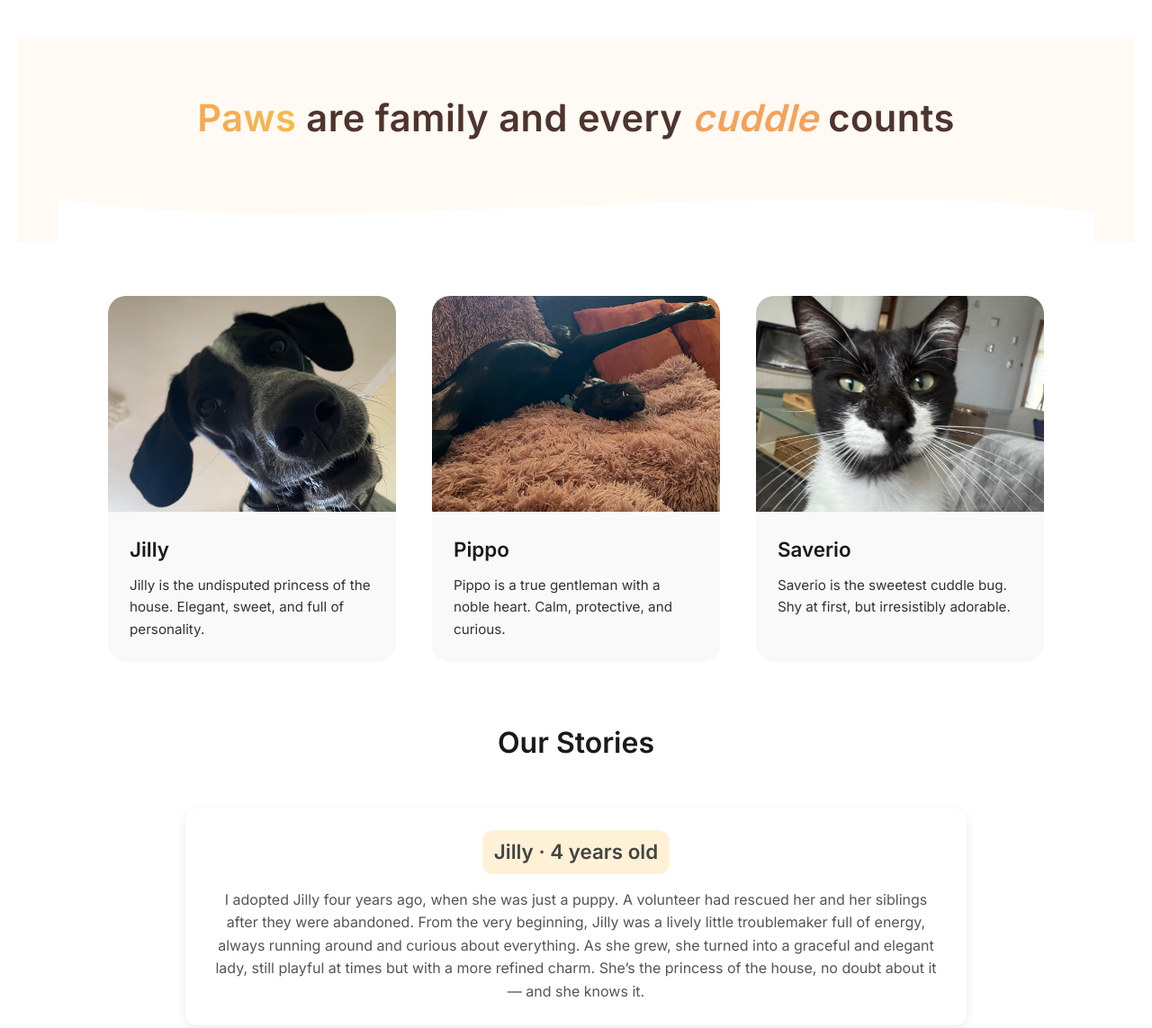
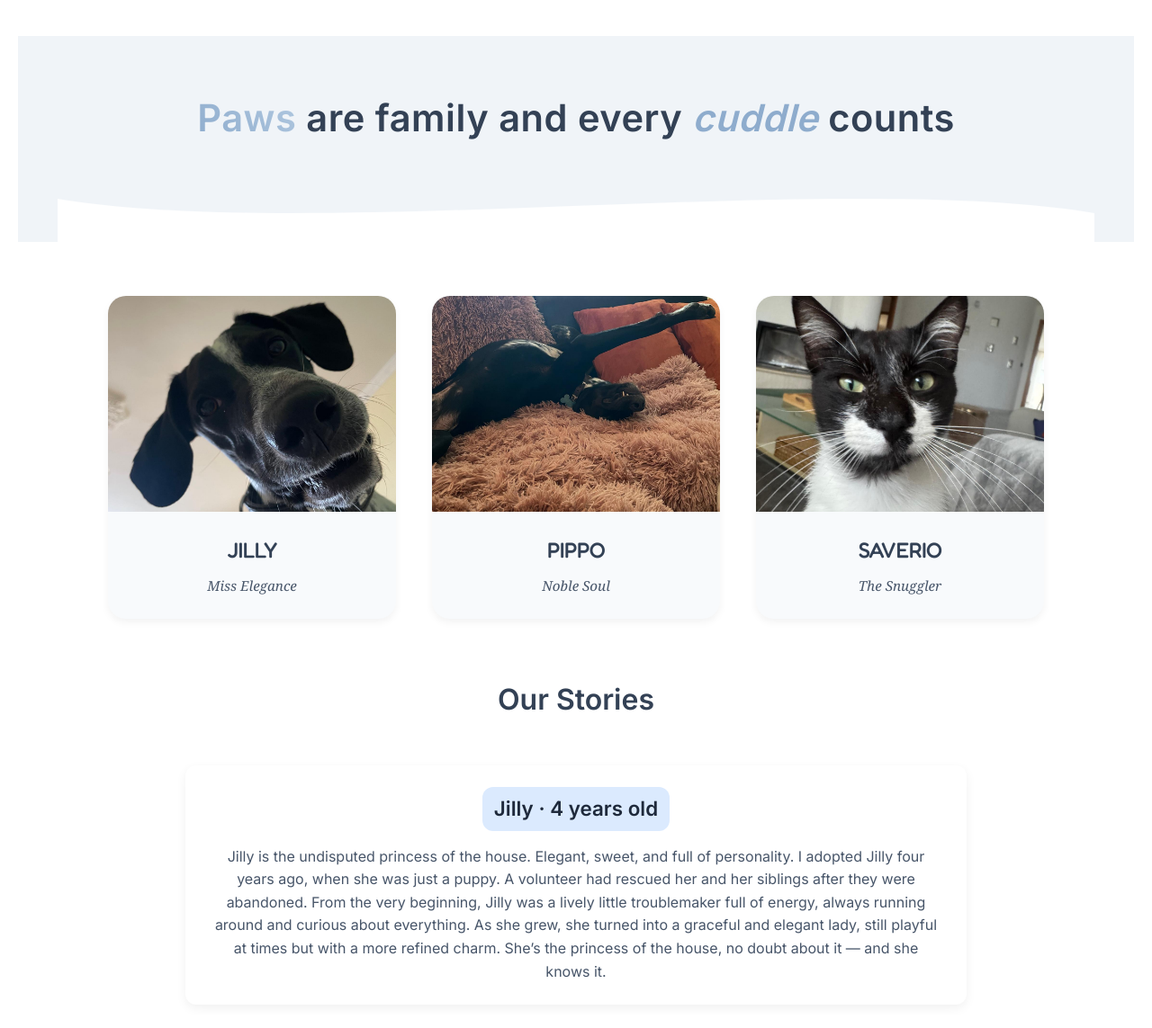
Before and after one commit to sommag/petfamily, a plain HTML site: page index.html in a window 1280 px wide. Shown: the top 1143 px of the page at 90% size. Drawn offline with Linux system fonts and the light colour scheme.

Commit message:
cambio font card

```diff
--- a/index.html
+++ b/index.html
@@ -5,7 +5,7 @@
   <meta name="viewport" content="width=device-width, initial-scale=1.0" />
   <title>Pet Family</title>
   <link rel="icon" type="image/png" href="img/favicon.png" />
-  <link href="https://fonts.googleapis.com/css2?family=Inter:wght@400;500;600&display=swap" rel="stylesheet" />
+<link href="https://fonts.googleapis.com/css2?family=Inter:wght@400;500;600&family=Fredoka:wght@500&display=swap" rel="stylesheet">
   <link rel="stylesheet" href="style.css" />
 </head>
 <body>
@@ -28,7 +28,7 @@
       <img class="animal-image" src="img/jilly11.jpg" alt="Photo of Jilly the dog" />
       <div class="card-content">
         <h2>Jilly</h2>
-        <p>Jilly is the undisputed princess of the house. Elegant, sweet, and full of personality.</p>
+        <p class="nickname">Miss Elegance</p>
       </div>
     </div>
 
@@ -36,7 +36,7 @@
       <img class="animal-image" src="img/pippo12.jpg" alt="Photo of Pippo the dog" />
       <div class="card-content">
         <h2>Pippo</h2>
-        <p>Pippo is a true gentleman with a noble heart. Calm, protective, and curious.</p>
+        <p class="nickname">Noble Soul</p>
       </div>
     </div>
 
@@ -44,7 +44,7 @@
       <img class="animal-image" src="img/saverio.jpg" alt="Photo of Saverio the cat" />
       <div class="card-content">
         <h2>Saverio</h2>
-        <p>Saverio is the sweetest cuddle bug. Shy at first, but irresistibly adorable.</p>
+        <p class="nickname">The Snuggler</p>
       </div>
     </div>
   </div>
@@ -63,14 +63,14 @@
 
     <div class="story">
       <h3>Jilly · 4 years old</h3>
-      <p>I adopted Jilly four years ago, when she was just a puppy. A volunteer had rescued her and her siblings after they were abandoned.
+      <p>Jilly is the undisputed princess of the house. Elegant, sweet, and full of personality. I adopted Jilly four years ago, when she was just a puppy. A volunteer had rescued her and her siblings after they were abandoned.
       From the very beginning, Jilly was a lively little troublemaker full of energy, always running around and curious about everything.
       As she grew, she turned into a graceful and elegant lady, still playful at times but with a more refined charm. She’s the princess of the house, no doubt about it — and she knows it.</p>
     </div>
 
     <div class="story">
       <h3>Pippo · about 9 years old</h3>
-      <p>Pippo came into my life four years ago from the local shelter, where he had spent three long years waiting for someone to notice him.
+      <p>Pippo is a true gentleman with a noble heart. Calm, protective, and curious. Pippo came into my life four years ago from the local shelter, where he had spent three long years waiting for someone to notice him.
       He had been found wandering alone through the countryside, and judging by his cautious nature and sharp instincts, he may have once belonged to a hunter.
       When we first met, he didn’t jump or bark — he simply walked up to me with a gentle look, as if he already knew he was coming home.
       Pippo is calm, noble, and deeply loyal — a quiet soul with a protective heart.</p>
@@ -78,7 +78,7 @@
 
     <div class="story">
       <h3>Saverio · 1 year old</h3>
-      <p>Saverio was born right in my garden, under a big bush near the wall. He was the friendliest and most playful of the litter,
+      <p>Saverio is the sweetest cuddle bug. Shy at first, but irresistibly adorable. Saverio was born right in my garden, under a big bush near the wall. He was the friendliest and most playful of the litter,
       unlike his more timid brother who kept his distance. One day, Saverio just waltzed into the house like he already owned the place — and never left.
       Since then, he’s become a permanent part of the family: affectionate, curious, and always ready for a game or a nap in the coziest corner he can find.</p>
     </div>
--- a/style.css
+++ b/style.css
@@ -1,3 +1,4 @@
+/* Reset */
 * {
   margin: 0;
   padding: 0;
@@ -15,7 +16,7 @@ body {
 
 /* Hero Section */
 .hero-section {
-  background-color: #fffaf3;
+  background-color: #f0f4f8;
   padding: 4rem 1rem 0 1rem;
   text-align: center;
   position: relative;
@@ -26,7 +27,7 @@ body {
   font-size: 2.6rem;
   font-weight: 600;
   font-family: 'Inter', sans-serif;
-  color: #4e342e;
+  color: #334155;
   letter-spacing: 0.5px;
   margin: 0 auto 2rem auto;
   max-width: 90%;
@@ -34,15 +35,15 @@ body {
 }
 
 .styled-word {
-  background: linear-gradient(45deg, #f4a259, #f7c04a);
-  background-clip: text;             /* versione standard */
--webkit-background-clip: text;     /* per Chrome/Safari */
--webkit-text-fill-color: transparent;
+  background: linear-gradient(45deg, #8eaccd, #b0c8e0);
+  background-clip: text;
+  -webkit-background-clip: text;
+  -webkit-text-fill-color: transparent;
   font-weight: 700;
 }
 
 .highlight {
-  color: #f4a259;
+  color: #8eaccd;
   font-style: italic;
 }
 
@@ -57,7 +58,6 @@ body {
   height: 80px;
 }
 
-
 /* Cards */
 .card-container {
   display: flex;
@@ -69,13 +69,14 @@ body {
 }
 
 .animal-card {
-  background-color: #f9f9f9;
+  background-color: #f8fafc;
   border-radius: 20px;
   overflow: hidden;
   max-width: 320px;
   width: 100%;
   transition: transform 0.2s ease;
   cursor: pointer;
+  box-shadow: 0 4px 8px rgba(0,0,0,0.05);
 }
 
 .animal-card:hover {
@@ -91,18 +92,31 @@ body {
 
 .card-content {
   padding: 24px;
-  text-align: left;
+  text-align: center;
+}
+
+.nickname {
+  font-size: 1.1rem;
+  font-style: italic;
+  color: #5a4032;
+  text-align: center;
+  font-family: 'Georgia', serif;
+
+  margin-top: 8px;
 }
 
 .animal-card h2 {
-  font-size: 1.4rem;
-  margin-bottom: 10px;
-  font-weight: 600;
+  font-family: 'Fredoka', sans-serif;
+  font-size: 1.5rem;
+  letter-spacing: -0.4px;
+  font-weight: 500;
+  text-transform: uppercase;
+  color: #334155;
 }
 
 .animal-card p {
   font-size: 0.95rem;
-  color: #333;
+  color: #475569;
 }
 
 /* Modal */
@@ -144,7 +158,7 @@ body {
   background: transparent;
   border: none;
   font-size: 2.5rem;
-  color: #1a1a1a;
+  color: #f1f5f9;
   cursor: pointer;
   z-index: 2;
   padding: 5px;
@@ -153,7 +167,7 @@ body {
 
 .nav-button:hover {
   transform: translateY(-50%) scale(1.2);
-  color: #000;
+  color: #ffffff;
 }
 
 .nav-button.left {
@@ -169,7 +183,7 @@ body {
   top: 10px;
   right: 15px;
   font-size: 2rem;
-  color: #1a1a1a;
+  color: #f1f5f9;
   cursor: pointer;
   transition: transform 0.2s ease, color 0.2s ease;
   padding: 5px;
@@ -178,7 +192,7 @@ body {
 
 .close:hover {
   transform: scale(1.3) rotate(90deg);
-  color: #000;
+  color: #ffffff;
 }
 
 /* Stories */
@@ -194,12 +208,13 @@ body {
   margin-bottom: 3rem;
   font-size: 2rem;
   font-weight: 600;
+  color: #334155;
 }
 
 .story {
   background-color: #ffffff;
   border-radius: 12px;
-  box-shadow: 0 4px 12px rgba(0, 0, 0, 0.08);
+  box-shadow: 0 4px 12px rgba(0, 0, 0, 0.06);
   padding: 1.5rem 2rem;
   margin-bottom: 2rem;
   transition: transform 0.3s ease;
@@ -213,15 +228,15 @@ body {
   font-size: 1.4rem;
   font-weight: 600;
   margin-bottom: 1rem;
-  background-color: #fff1d6;
+  background-color: #dbeafe;
   padding: 0.4rem 0.8rem;
   border-radius: 12px;
   display: inline-block;
-  color: #444;
+  color: #1e293b;
 }
 
 .story p {
-  color: #555;
+  color: #475569;
   line-height: 1.6;
 }
 
@@ -231,18 +246,21 @@ body {
   max-width: 800px;
   padding: 0 20px;
   text-align: center;
+  font-family: 'Playfair Display', serif;
+
 }
 
 .pet-quotes blockquote {
   font-style: italic;
   margin-bottom: 30px;
   font-size: 1.1rem;
-  color: #555;
+  color: #475569;
 }
 
 /* Footer */
 footer {
   margin-top: 80px;
   font-size: 0.9rem;
-  color: #888;
+  color: #94a3b8;
+  font-family: 'Georgia', serif;
 }
```
